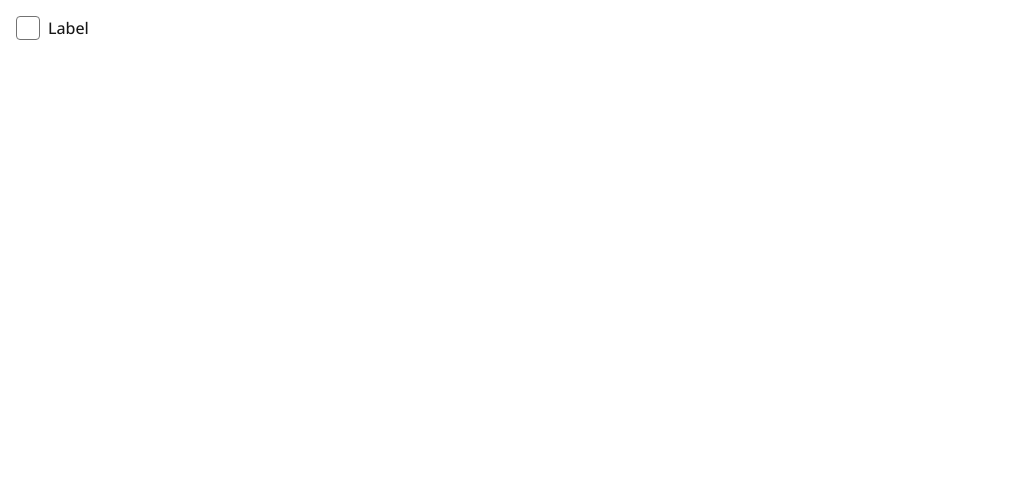
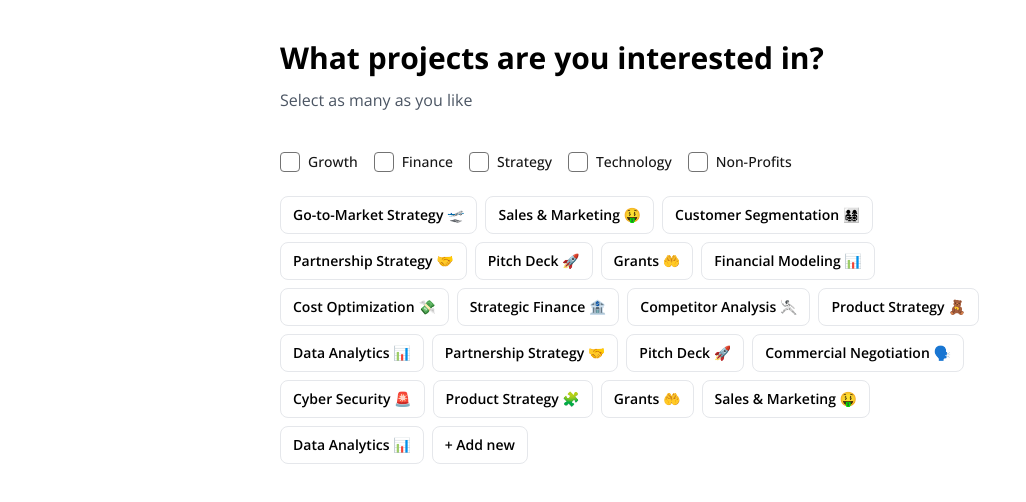
Before and after one commit to Staunchglobal/paths-hackathon, a Next.js app: page / in a window 1280 px wide. Shown: the top 502 px of the page, without its empty margins (0-1026 px from the left). Built offline with nearby package versions, Linux system fonts and the light colour scheme.

Commit message:
create preferences form with custom hook

```diff
--- /dev/null
+++ b/src/app/preferences/page.tsx
@@ -0,0 +1,15 @@
+'use client';
+
+import { PreferencesForm } from '@/templates';
+import PageLayout from '@/templates/PageLayout/PageLayout';
+import React from 'react';
+
+const Preferences = () => {
+  return (
+    <PageLayout>
+      <PreferencesForm />
+    </PageLayout>
+  );
+};
+
+export default Preferences;
--- /dev/null
+++ b/src/templates/PageLayout/PageLayout.tsx
@@ -0,0 +1,11 @@
+import React, { ReactNode } from 'react';
+
+const PageLayout = ({ children }: { children: ReactNode }) => {
+  return (
+    <main className="flex min-h-screen items-center justify-center">
+      {children}
+    </main>
+  );
+};
+
+export default PageLayout;
--- /dev/null
+++ b/src/templates/PreferencesForm/AddPreferenceForm.tsx
@@ -0,0 +1,55 @@
+import React from 'react';
+
+interface AddPreferenceFormProps {
+  newPreference: string;
+  selectedCategory: string;
+  categories: string[];
+  setNewPreference: (value: string) => void;
+  setSelectedCategory: (value: string) => void;
+  onAdd: () => void;
+  onCancel: () => void;
+}
+
+const AddPreferenceForm: React.FC<AddPreferenceFormProps> = ({
+  newPreference,
+  selectedCategory,
+  categories,
+  setNewPreference,
+  setSelectedCategory,
+  onAdd,
+  onCancel,
+}) => {
+  return (
+    <div className="flex flex-wrap items-center gap-2">
+      <input
+        type="text"
+        value={newPreference}
+        onChange={e => setNewPreference(e.target.value)}
+        placeholder="Enter preference..."
+        className="w-48 rounded-lg border px-3 py-2 text-sm"
+      />
+      <select
+        value={selectedCategory}
+        onChange={e => setSelectedCategory(e.target.value)}
+        className="rounded-lg border px-2 py-2 text-sm"
+      >
+        {categories.map(category => (
+          <option key={category} value={category}>
+            {category}
+          </option>
+        ))}
+      </select>
+      <button
+        onClick={onAdd}
+        className="bg-primary rounded-lg px-3 py-2 text-sm text-black"
+      >
+        Add
+      </button>
+      <button onClick={onCancel} className="text-gray-500 hover:text-gray-700">
+        ✕
+      </button>
+    </div>
+  );
+};
+
+export default AddPreferenceForm;
--- a/src/templates/PreferencesForm/PreferencesForm.tsx
+++ b/src/templates/PreferencesForm/PreferencesForm.tsx
@@ -1,19 +1,74 @@
 import { Checkbox } from '@/components';
-import React, { useState } from 'react';
+import React from 'react';
+
+import AddPreferenceForm from './AddPreferenceForm';
+import PreferenceButton from './PreferenceButton';
+import { usePreferencesForm } from './usePreferencesForm';
 
 const PreferencesForm = () => {
-  const [isChecked2, setIsChecked2] = useState(false);
-  console.log('🚀 ~ PreferencesForm ~ isChecked2:', isChecked2);
+  const {
+    selectedPreferences,
+    preferences,
+    newPreference,
+    selectedCategory,
+    showInput,
+    setShowInput,
+    setNewPreference,
+    setSelectedCategory,
+    handleValueToggle,
+    handlePreferenceToggle,
+    handleAddPreference,
+  } = usePreferencesForm();
 
   return (
-    <div>
-      <Checkbox
-        id="my working"
-        label="Label"
-        onChange={() => setIsChecked2(!isChecked2)}
-        checked={isChecked2}
-        checkboxSize="lg"
-      />
+    <div className="mx-auto max-w-3xl p-6">
+      <h2 className="text-3xl font-bold">
+        What projects are you interested in?
+      </h2>
+      <p className="mt-3 text-gray-600">Select as many as you like</p>
+
+      <div className="pb- mt-10 flex flex-wrap gap-4">
+        {preferences.map(({ title, values }) => (
+          <Checkbox
+            key={title}
+            id={title}
+            label={title}
+            checked={selectedPreferences[title]?.length === values.length}
+            onChange={() => handlePreferenceToggle(title)}
+          />
+        ))}
+      </div>
+
+      <div className="mt-6 flex flex-wrap gap-2">
+        {preferences.flatMap(({ title, values }) =>
+          values.map(value => (
+            <PreferenceButton
+              key={`${title}-${value}`}
+              label={value}
+              isSelected={selectedPreferences[title]?.includes(value)}
+              onClick={() => handleValueToggle(title, value)}
+            />
+          )),
+        )}
+        {!showInput ? (
+          <button
+            onClick={() => setShowInput(true)}
+            className="rounded-lg border px-3 py-2 text-sm font-semibold"
+          >
+            + Add new
+          </button>
+        ) : (
+          <AddPreferenceForm
+            newPreference={newPreference}
+            selectedCategory={selectedCategory}
+            categories={preferences.map(p => p.title)}
+            setNewPreference={setNewPreference}
+            setSelectedCategory={setSelectedCategory}
+            onAdd={handleAddPreference}
+            onCancel={() => setShowInput(false)}
+          />
+        )}
+      </div>
     </div>
   );
 };
--- /dev/null
+++ b/src/templates/PreferencesForm/preferencesData.ts
@@ -0,0 +1,40 @@
+export const preferencesData = [
+  {
+    title: 'Growth',
+    values: [
+      'Go-to-Market Strategy 🛫',
+      'Sales & Marketing 🤑',
+      'Customer Segmentation 👨‍👩‍👧‍👦',
+      'Partnership Strategy 🤝',
+      'Pitch Deck 🚀',
+      'Grants 🤲',
+    ],
+  },
+  {
+    title: 'Finance',
+    values: [
+      'Financial Modeling 📊',
+      'Cost Optimization 💸',
+      'Strategic Finance 🏦',
+    ],
+  },
+  {
+    title: 'Strategy',
+    values: [
+      'Competitor Analysis 🤺',
+      'Product Strategy 🧸',
+      'Data Analytics 📊',
+      'Partnership Strategy 🤝',
+      'Pitch Deck 🚀',
+      'Commercial Negotiation 🗣️',
+    ],
+  },
+  {
+    title: 'Technology',
+    values: ['Cyber Security 🚨', 'Product Strategy 🧩'],
+  },
+  {
+    title: 'Non-Profits',
+    values: ['Grants 🤲', 'Sales & Marketing 🤑', 'Data Analytics 📊'],
+  },
+];
--- /dev/null
+++ b/src/templates/PreferencesForm/usePreferencesForm.ts
@@ -0,0 +1,92 @@
+import { useState } from 'react';
+
+import { preferencesData } from './preferencesData';
+
+export const usePreferencesForm = () => {
+  const [selectedPreferences, setSelectedPreferences] = useState<
+    Record<string, string[]>
+  >({});
+
+  const [preferences, setPreferences] = useState(preferencesData);
+
+  const [newPreference, setNewPreference] = useState('');
+  const [selectedCategory, setSelectedCategory] = useState('');
+  const [showInput, setShowInput] = useState(false);
+
+  // Toggle individual preference
+  const handleValueToggle = (title: string, value: string) => {
+    setSelectedPreferences(prev => {
+      const currentValues = new Set(prev[title] || []);
+      if (currentValues.has(value)) {
+        currentValues.delete(value);
+      } else {
+        currentValues.add(value);
+      }
+
+      return currentValues.size
+        ? { ...prev, [title]: Array.from(currentValues) }
+        : (() => {
+            const updated = { ...prev };
+            delete updated[title];
+            return updated;
+          })();
+    });
+  };
+
+  // Toggle all preferences under a category
+  const handlePreferenceToggle = (title: string) => {
+    setSelectedPreferences(prev => {
+      const allSelected =
+        preferences.find(p => p.title === title)?.values || [];
+      const currentlySelected = new Set(prev[title] || []);
+
+      return currentlySelected.size === allSelected.length
+        ? { ...prev, [title]: [] }
+        : { ...prev, [title]: allSelected };
+    });
+  };
+
+  // Add a new preference
+  const handleAddPreference = () => {
+    if (!newPreference.trim()) return;
+    const category = selectedCategory || 'Custom';
+
+    setPreferences(prev => {
+      const updated = [...prev];
+      const existingCategory = updated.find(p => p.title === category);
+
+      if (existingCategory) {
+        if (!existingCategory.values.includes(newPreference)) {
+          existingCategory.values = [...existingCategory.values, newPreference];
+        }
+      } else {
+        updated.push({ title: category, values: [newPreference] });
+      }
+
+      return updated;
+    });
+
+    setSelectedPreferences(prev => ({
+      ...prev,
+      [category]: [...(prev[category] || []), newPreference],
+    }));
+
+    setNewPreference('');
+    setSelectedCategory('');
+    setShowInput(false);
+  };
+
+  return {
+    selectedPreferences,
+    preferences,
+    newPreference,
+    selectedCategory,
+    showInput,
+    setShowInput,
+    setNewPreference,
+    setSelectedCategory,
+    handleValueToggle,
+    handlePreferenceToggle,
+    handleAddPreference,
+  };
+};
```
